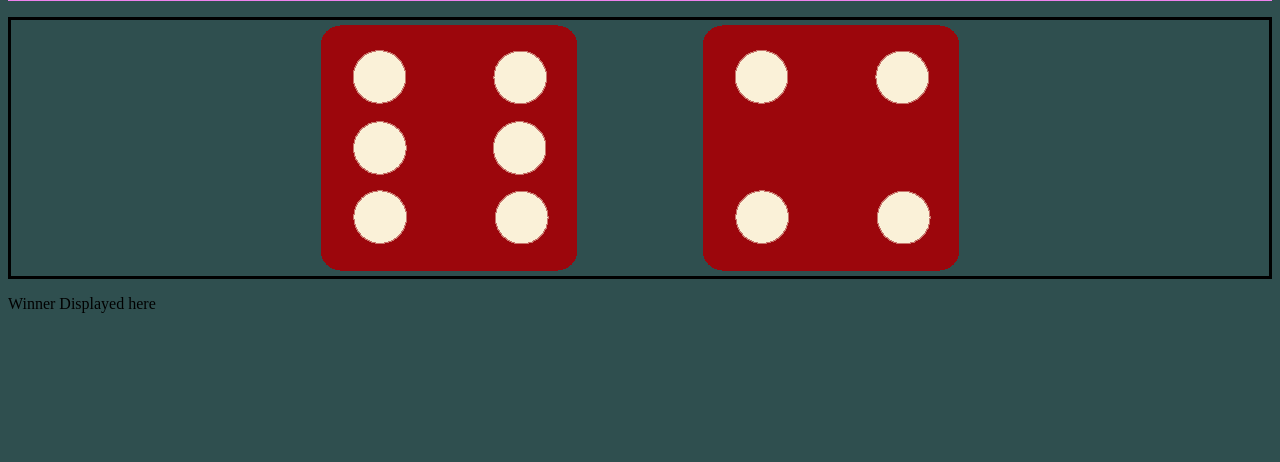
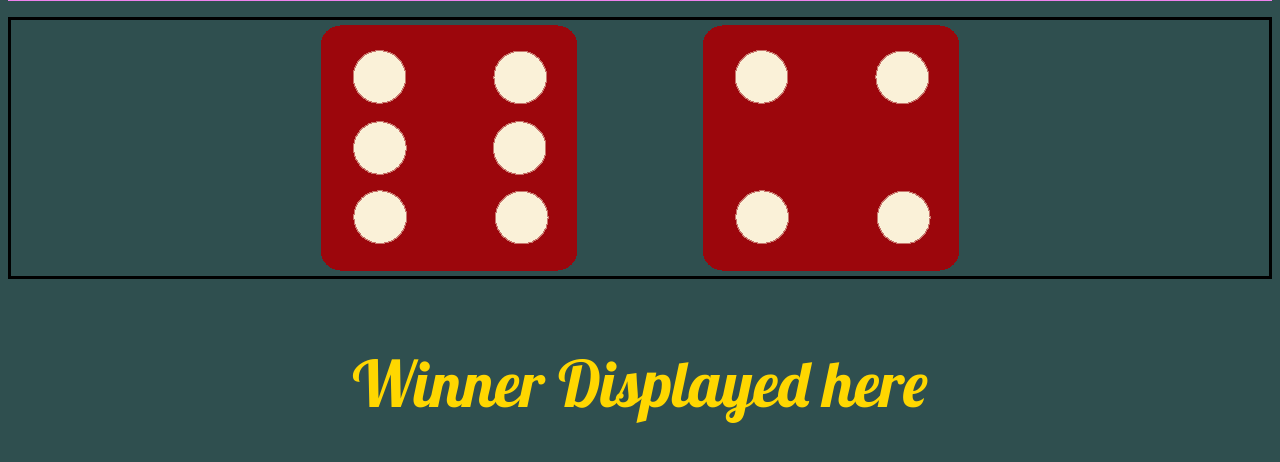
Before and after one commit to Ofahmy143/Roll-a-Dice, a plain HTML site: page dice.html in a window 1280 px wide. Shown: the part 410-872 px from the top of the page. Before the commit the page ends 800 px from the top, so only its background shows below. Drawn offline with Linux system fonts and the light colour scheme.

Commit message:
Change color of player name based on winner

```diff
--- a/style.css
+++ b/style.css
@@ -47,3 +47,14 @@ body{
     font-family: Lobster;
     color: white;
 }
+
+.winner{
+    color: gold;
+}
+
+#winnerDisplay{
+    text-align: center;
+    font-family: Lobster;
+    font-size: 4em;
+    color:gold;
+}
```
